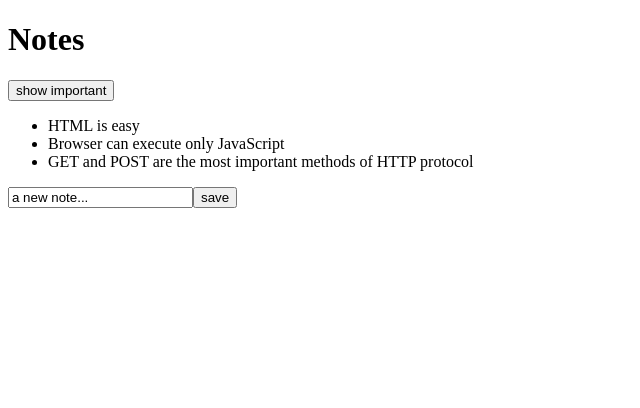
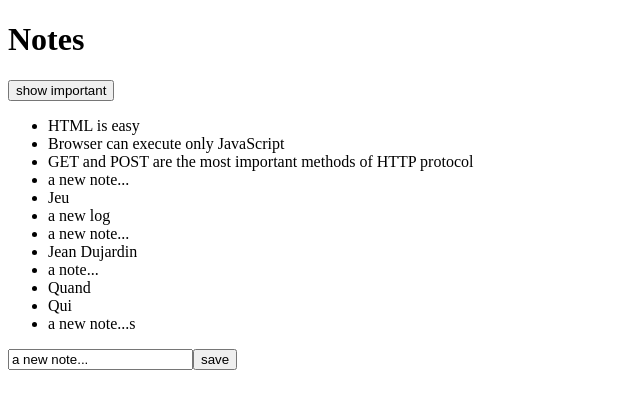
Before and after one commit to ToYzY9/part2, a React (Vite) app in the folder coursedata/: page / in a window 1280 px wide. Shown: the top 408 px of the page, without its empty margins (0-640 px from the left). Built offline with nearby package versions, Linux system fonts and the light colour scheme; data requests are answered from the project's data file.

Commit message:
d/ Modification des données côté serveur - Envoi de données au serveur

```diff
--- a/coursedata/db.json
+++ b/coursedata/db.json
@@ -1,22 +1,75 @@
 {
   "notes": [
     {
-            "id": 1,
+      "id": "1",
       "content": "HTML is easy",
       "date": "2022-1-17T17:30:31.098Z",
       "important": true
     },
     {
-            "id": 2,
+      "id": "2",
       "content": "Browser can execute only JavaScript",
       "date": "2022-1-17T18:39:34.091Z",
       "important": false
     },
     {
-            "id": 3,
+      "id": "3",
       "content": "GET and POST are the most important methods of HTTP protocol",
       "date": "2022-1-17T19:20:14.298Z",
       "important": true
+    },
+    {
+      "id": "25a8",
+      "content": "a new note...",
+      "date": "2024-10-04T23:02:22.062Z",
+      "important": false
+    },
+    {
+      "id": "a888",
+      "content": "Jeu",
+      "date": "2024-10-04T23:03:02.837Z",
+      "important": true
+    },
+    {
+      "id": "17b2",
+      "content": "a new log",
+      "date": "2024-10-04T23:05:31.982Z",
+      "important": false
+    },
+    {
+      "id": "f69d",
+      "content": "a new note...",
+      "date": "2024-10-04T23:08:52.743Z",
+      "important": false
+    },
+    {
+      "id": "9479",
+      "content": "Jean Dujardin",
+      "date": "2024-10-04T23:11:12.645Z",
+      "important": false
+    },
+    {
+      "id": "f0fe",
+      "content": "a note...",
+      "date": "2024-10-04T23:24:14.921Z",
+      "important": true
+    },
+    {
+      "id": "80b2",
+      "content": "Quand",
+      "important": false
+    },
+    {
+      "id": "b7c5",
+      "content": "Qui",
+      "date": "2024-10-04T23:29:40.348Z",
+      "important": false
+    },
+    {
+      "id": "00ec",
+      "content": "a new note...s",
+      "date": "2024-10-04T23:31:13.021Z",
+      "important": false
     }
   ]
 }
--- a/coursedata/src/App.jsx
+++ b/coursedata/src/App.jsx
@@ -8,32 +8,28 @@ const App = () => {
     const [showAll, setShowAll] = useState(true);
 
     useEffect(() => {
-        console.log("effect");
         axios.get("http://localhost:3001/notes").then((response) => {
-            console.log("promise fulfilled");
             setNotes(response.data);
         });
     }, []);
 
-    console.log("render", notes.length, "notes");
-
     const addNote = (event) => {
         event.preventDefault();
-        console.log("button clicked", event.target);
-
         const noteObject = {
             content: newNote,
-            date: new Date().toISOString(),
+            date: new Date(),
             important: Math.random() < 0.5,
-            id: notes.length + 1,
         };
 
-        setNotes(notes.concat(noteObject));
-        setNewNote("");
+        axios
+            .post("http://localhost:3001/notes", noteObject)
+            .then((response) => {
+                setNotes(notes.concat(response.data));
+                setNewNote("");
+            });
     };
 
     const handleNoteChange = (event) => {
-        console.log(event.target.value);
         setNewNote(event.target.value);
     };
 
```
Lines whose indentation alone changed are shown as unchanged.
